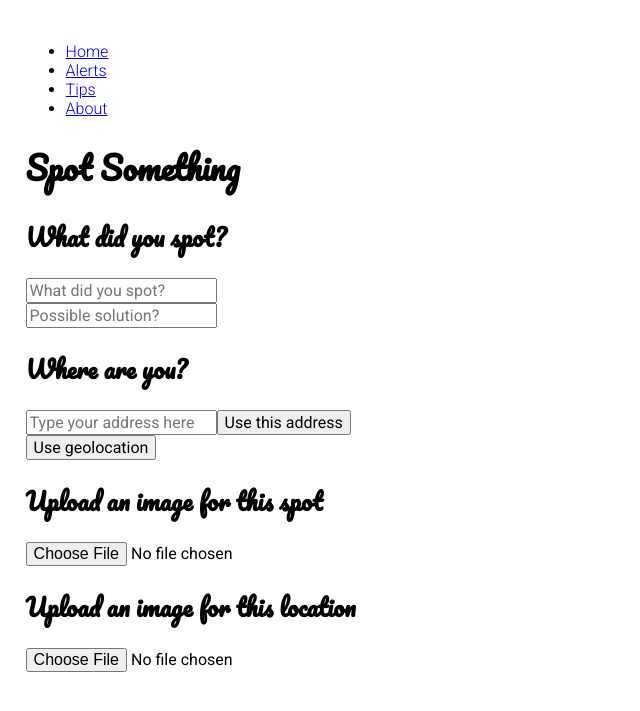
After one commit to oSoc13/Code9000, a PHP site: the page made by templates/spot_create.phtml in a window 1280 px wide. The commit adds this page. Shown: the top 711 px of the page, without its empty margins (0-640 px from the left). Run offline with PHP 8.4, Linux system fonts and the light colour scheme; the template is opened without the code that fills it, so the values that code supplies are empty; some libraries are stand-ins or nearby versions.

Commit message:
Some front-end work required to pass data to API: get location based on geolocation or street address, viewing address is possible using leaflet + openstreetmaps

```diff
--- a/index.php
+++ b/index.php
@@ -65,6 +65,10 @@ $app->get('/tips', function () use ($app) {
 
 $app->get('/about', function () use ($app) {
     $app->render('about.phtml');
+});
+
+$app->get('/spots/create', function () use ($app) {
+    $app->render('spot_create.phtml');
 });
 
 /***********************
--- /dev/null
+++ b/scripts/spot_create.js
@@ -0,0 +1,122 @@
+/**
+SPOT.JS
+Because we want to spot things.
+---------
+# COPYRIGHT
+(c) 2013, OKFN Belgium. Some rights reserved.
+
+# AUTHOR
+Nico Verbruggen (nico.verb@gmail.com)
+*/
+
+var map;
+var marker = null;
+
+$(function(){
+	// Initialize map on page load
+	// Resize #map width to fix tile load
+	$("#map").width = $(window).width();
+	// Set map focus on Ghent
+	map = L.map('map').setView([51.0500, 3.7167], 13);
+	// Set tile layer
+	L.tileLayer('http://{s}.tile.cloudmade.com/afc69fb2d6c141be80f34cb6e00099d7/101830/256/{z}/{x}/{y}.png', {
+        attribution: 'Map data &copy; <a href="http://openstreetmap.org">OpenStreetMap</a> contributors, <a href="http://creativecommons.org/licenses/by-sa/2.0/">CC-BY-SA</a>, Imagery © <a href="http://cloudmade.com">CloudMade</a>',
+        maxZoom: 18
+    }).addTo(map);
+	// Hide map
+	$("#map").css("display","none");
+});
+
+// Add a marker (only one allowed!)
+function initMarker(lat, long){
+	if (marker !== null){
+		// If a marker is present, remove it
+		map.removeLayer(marker);
+	}
+	// Show the map if it was hidden
+	$("#map").css("display","block");
+	// Add marker to map
+    marker = L.marker([lat,long]).addTo(map);
+    marker.bindPopup("<b>This is the location for your spotting.</b>").openPopup();
+	// Zoom to marker
+	map.setView([lat, long], 16);
+}
+
+/******************************************************************************/
+// GET COORDINATES FROM GEOLOCATION
+/******************************************************************************/
+
+$("#autolocation").click(function(){
+	// Asks the browser to get the current location
+	// If it doesn't work, you get an alert
+	 if (navigator && navigator.geolocation) {
+            navigator.geolocation.getCurrentPosition(GetLocation, geo_error);
+        } else {
+            error('Geolocation is not supported.');
+        }
+});
+
+function GetLocation(location) {
+	initMarker(location.coords.latitude, location.coords.longitude);
+};
+
+function geo_error(err) {
+    if (err.code === 1) {
+        error('The user denied the request for location information.');
+    } else if (err.code === 2) {
+        error('Your location information is unavailable.');
+    } else if (err.code === 3) {
+        error('The request to get your location timed out.');
+    } else {
+        error('An unknown error occurred while requesting your location.');
+    }
+}
+
+/******************************************************************************/
+// GET COORDINATES FROM ADDRESS
+/******************************************************************************/
+
+$("#streetlocation").click(function(){
+	checkLocation();
+});
+
+function checkLocation(){
+	var address = $('#location_street').val();
+	if (address) {
+		// use Google Maps API to geocode the address
+		// set up the Geocoder object
+		var geocoder = new google.maps.Geocoder();
+		// return the coordinates
+		geocoder.geocode({ 'address': address }, function (results, status) {
+			if (status == google.maps.GeocoderStatus.OK) {
+	                    if (results[0]) {
+	                        // print results
+	                        printLatLong(results[0].geometry.location.lat(),
+	                            results[0].geometry.location.lng());
+	                    } else {
+	                        error('Google did not return any results.');
+	                    }
+
+	                } else {
+	                    error("Reverse Geocoding failed due to: " + status);
+	                }
+	            });
+	}
+	else {
+		error('Please enter an address');
+	}
+}
+
+// output lat and long
+function printLatLong(lat, long) {
+	initMarker(lat, long);
+}
+
+function error(msg) {
+    alert(msg);
+}
+
+/******************************************************************************/
+
+// PATH TO API FOR SPOTS
+var _createSpotPath = "http://" + window.location.host.toString() + "/Code9000/api/spots/create";
--- a/templates/index.phtml
+++ b/templates/index.phtml
@@ -49,7 +49,7 @@ Nico Verbruggen (nico.verb@gmail.com)
 			9K spotter allows you to point out the good and the bad things about your neighbourhood in Ghent.
 		</p>
 		<ul>
-		<li><a href='/Code9000/spot'>Go here to make a spotting</a></li>
+		<li><a href='/Code9000/spots/create'>Go here to make a spotting</a></li>
 		<li><a href='/Code9000/upload'>Go here to upload an image</a></li>
 		</ul>
 	</section>
--- /dev/null
+++ b/templates/spot_create.phtml
@@ -0,0 +1,93 @@
+<?php
+/**
+9K SPOTTER HOMEPAGE
+---------
+# COPYRIGHT
+(c) 2013, OKFN Belgium. Some rights reserved.
+
+# AUTHOR
+Nico Verbruggen (nico.verb@gmail.com)
+*/
+?>
+<?php
+/**
+9K SPOTTER ABOUT PAGE
+---------
+# COPYRIGHT
+(c) 2013, OKFN Belgium. Some rights reserved.
+
+# AUTHOR
+Nico Verbruggen (nico.verb@gmail.com)
+*/
+?>
+<!doctype html>
+<html dir="ltr" lang="nl-be">
+	<head>
+		<!-- CHARACTER ENCODING -->
+		<meta charset="UTF-8">
+		<!-- LATEST VERSION OF RENDERING ENGINE -->
+		<meta http-equiv="X-UA-Compatible" content="IE=edge,chrome=1">
+		<!-- MOST IMPORTANT SEO FRIENDLY TAG -->
+		<title>Upload A File</title>
+		<!-- OTHER IMPORTANT SEO TAGS -->
+		<meta name="description" content="">
+		<meta name="keywords" content="">
+		<meta name="author" content="">
+		<meta name="copyright" content="">
+		<!-- HUMANS.TXT FILE -->
+		<link rel="author" type="text/plain" href="humans.txt">
+		<!-- MOBILE VIEWPORT -->
+		<meta name="viewport" content="width=device-width">
+		<!-- LINK MY OWN STYLESHEET -->
+		<link rel="stylesheet" href="/Code9000/styles/index.css">
+		<link rel="stylesheet" href="http://cdn.leafletjs.com/leaflet-0.6.2/leaflet.css" />
+	</head>
+<body>
+<!-- LAYOUT / TYPO / CONTENT -->
+<div id="page-wrapper" class="page">
+	<nav>
+		<ul>
+			<li><a href='/Code9000/home'>Home</a></li>
+			<li><a href='/Code9000/alerts'>Alerts</a></li>
+			<li><a href='/Code9000/tips'>Tips</a></li>
+			<li><a href='/Code9000/about'>About</a></li>
+		</ul>
+	</nav>
+	<h1>Spot Something</h1>
+	<section id="Spot1">
+		<h2>What did you spot?</h2>
+		<input id="what" name="what" type="text" required placeholder="What did you spot?">
+		<br/>
+		<input id="solution" name="solution" type="text" required placeholder="Possible solution?">
+	</section>
+	<section id="Spot2">
+		<h2>Where are you?</h2>
+		<input id="location_street" name="location_street" type="text" required placeholder="Type your address here"><button id="streetlocation" name="streetlocation" type="button">Use this address</button>
+		<br/>
+		<button id="autolocation" name="autolocation" type="button">Use geolocation</button>
+		<div id="map"></div>
+		<h2>Upload an image for this spot</h2>
+		<input type="file" name="file" id="img_spot"><br>
+	</section>
+	<section id="Spot3">
+		<h2>Upload an image for this location</h2>
+		<input type="file" name="file" id="img_location"><br>
+	</section>
+</div>
+<style>
+	#map{
+		height:300px;
+		width: 100%;
+	}
+</style>
+<script src="http://cdn.leafletjs.com/leaflet-0.6.2/leaflet.js"></script>
+<!-- BOTTOM SCRIPTS -->
+<!-- 1. GRAB GOOGLE'S JQUERY CDN -->
+<script src="http://ajax.googleapis.com/ajax/libs/jquery/2.0.2/jquery.min.js"></script>
+<!-- 2. FALLBACK TO LOCAL JQUERY IF CDN NOT ACTIVE -->
+<script>window.jQuery || document.write('<script src="scripts/vendor/jquery-2.0.2.min.js"><\/script>')</script>
+<script src="http://maps.google.com/maps/api/js?sensor=false"></script>
+<script src="/Code9000/scripts/spot_create.js"></script>
+<script src="/Code9000/scripts/uploader.js"></script>
+</body>
+</html>
```
Also changed, not shown: api.php (+12 -0 lines).
